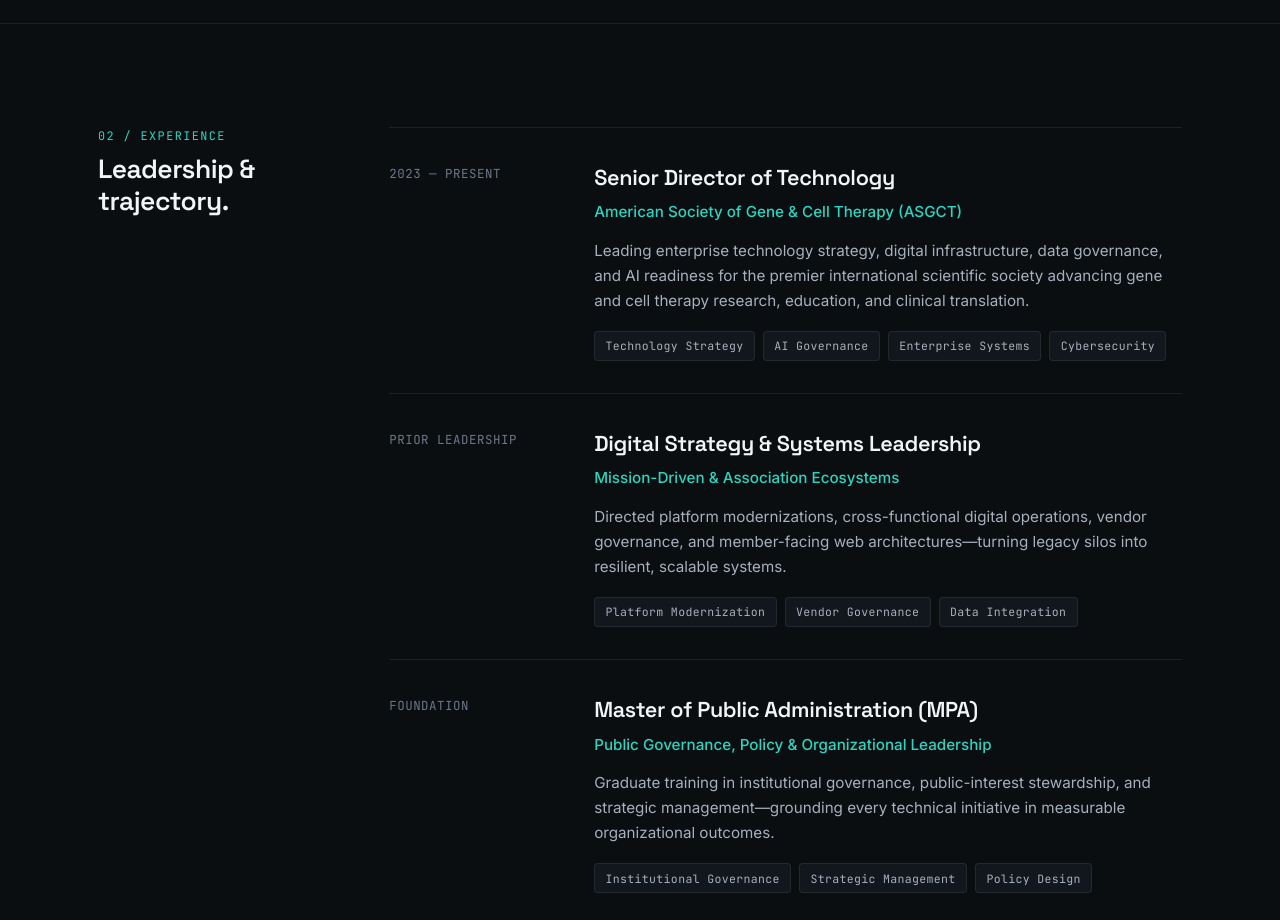
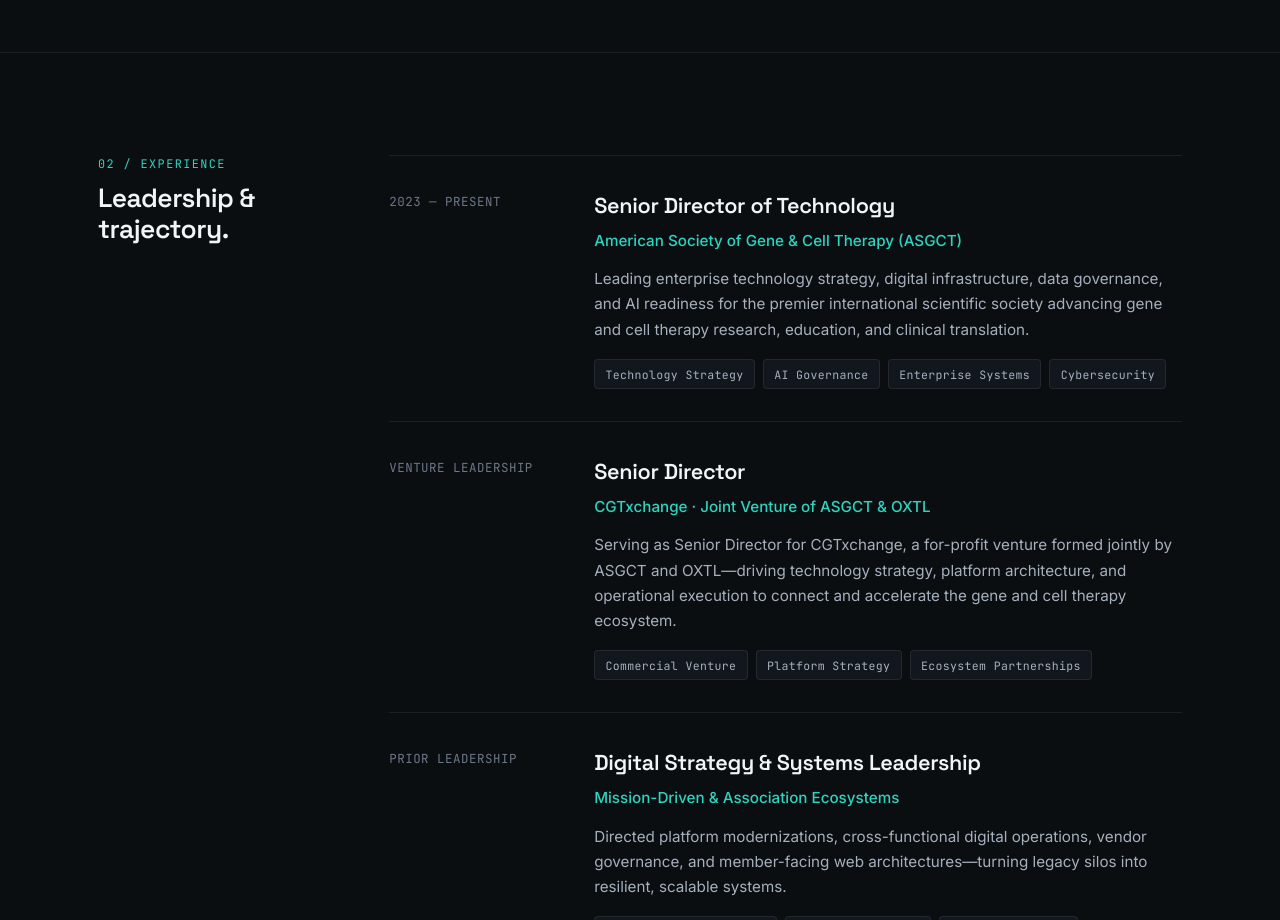
Before and after one commit to rhietpas/rhietpas.github.io, a plain HTML site: page index.html in a window 1280 px wide. Shown: the part 1880-2800 px from the top of the page. Drawn offline with Linux system fonts and the light colour scheme.

Commit message:
Feature CGTxchange Senior Director role and initiative

```diff
--- a/index.html
+++ b/index.html
@@ -43,7 +43,7 @@
               Technology that scales <span class="accent-word">human purpose</span> with precision.
             </h1>
             <p class="hero-lead">
-              I'm Ryan Hietpas, MPA — Senior Director of Technology at the American Society of Gene &amp; Cell Therapy (ASGCT). I partner with executive teams, scientific communities, and mission-driven organizations to modernize digital ecosystems, operationalize responsible AI, and turn complex infrastructure into dependable leverage.
+              I'm Ryan Hietpas, MPA — Senior Director of Technology at the American Society of Gene &amp; Cell Therapy (ASGCT) and Senior Director for CGTxchange, a joint for-profit venture of ASGCT and OXTL. I partner with executive teams, scientific communities, and commercial ventures to modernize digital ecosystems, operationalize responsible AI, and turn complex infrastructure into dependable leverage.
             </p>
             <div class="hero-actions">
               <a href="#initiatives" class="btn-primary" id="hero-cta-work">
@@ -67,8 +67,8 @@
 
         <div class="hero-meta-strip">
           <div>
-            <p class="meta-label">Current Role</p>
-            <p class="meta-value">Senior Director of Technology, ASGCT</p>
+            <p class="meta-label">Current Roles</p>
+            <p class="meta-value">Senior Director of Technology, ASGCT · Senior Director, CGTxchange</p>
           </div>
           <div>
             <p class="meta-label">Core Focus</p>
@@ -153,6 +153,22 @@
             </article>
 
             <article class="timeline-item">
+              <div class="timeline-period">VENTURE LEADERSHIP</div>
+              <div>
+                <h3 class="timeline-role">Senior Director</h3>
+                <p class="timeline-org">CGTxchange · Joint Venture of ASGCT &amp; OXTL</p>
+                <p class="timeline-summary">
+                  Serving as Senior Director for CGTxchange, a for-profit venture formed jointly by ASGCT and OXTL—driving technology strategy, platform architecture, and operational execution to connect and accelerate the gene and cell therapy ecosystem.
+                </p>
+                <div class="tag-row">
+                  <span class="tag-item">Commercial Venture</span>
+                  <span class="tag-item">Platform Strategy</span>
+                  <span class="tag-item">Ecosystem Partnerships</span>
+                </div>
+              </div>
+            </article>
+
+            <article class="timeline-item">
               <div class="timeline-period">PRIOR LEADERSHIP</div>
               <div>
                 <h3 class="timeline-role">Digital Strategy &amp; Systems Leadership</h3>
@@ -205,6 +221,20 @@
           </div>
 
           <div class="initiatives-grid">
+            <article class="initiative-card" data-category="architecture">
+              <div>
+                <p class="initiative-kicker">Venture · Strategy · Architecture</p>
+                <h3 class="initiative-title">CGTxchange — Joint Venture (ASGCT &amp; OXTL)</h3>
+                <p class="initiative-excerpt">
+                  Leading technology and operational execution as Senior Director for CGTxchange, a for-profit venture built jointly by ASGCT and OXTL to serve the cell and gene therapy ecosystem.
+                </p>
+              </div>
+              <button class="initiative-cta" data-drawer="cgtxchange" id="case-cgtxchange-btn">
+                <span>View Case Study</span>
+                <span aria-hidden="true">→</span>
+              </button>
+            </article>
+
             <article class="initiative-card" data-category="ai">
               <div>
                 <p class="initiative-kicker">AI Strategy · Policy · Enablement</p>
--- a/script.js
+++ b/script.js
@@ -89,6 +89,24 @@ document.addEventListener('DOMContentLoaded', () => {
 
   // 6. Case Study & Essay Drawer
   const drawerContent = {
+    'cgtxchange': {
+      kicker: 'Venture · Strategy · Architecture',
+      title: 'CGTxchange — Joint Venture of ASGCT & OXTL',
+      sections: [
+        {
+          label: 'The Initiative',
+          text: 'CGTxchange is a for-profit venture created as a joint effort between the American Society of Gene & Cell Therapy (ASGCT) and OXTL, designed to bring commercial agility and specialized digital capabilities to the cell and gene therapy ecosystem.'
+        },
+        {
+          label: 'The Approach',
+          text: 'Serving as Senior Director, I lead platform strategy, cross-organizational technical alignment, and operational execution—bridging mission-driven scientific credibility with scalable commercial product delivery.'
+        },
+        {
+          label: 'The Impact',
+          text: 'Establishing a durable, high-trust digital foundation that connects stakeholders across research, clinical translation, and industry.'
+        }
+      ]
+    },
     'ai-governance': {
       kicker: 'AI Strategy · Policy · Enablement',
       title: 'Association AI Readiness & Governance Framework',
```
